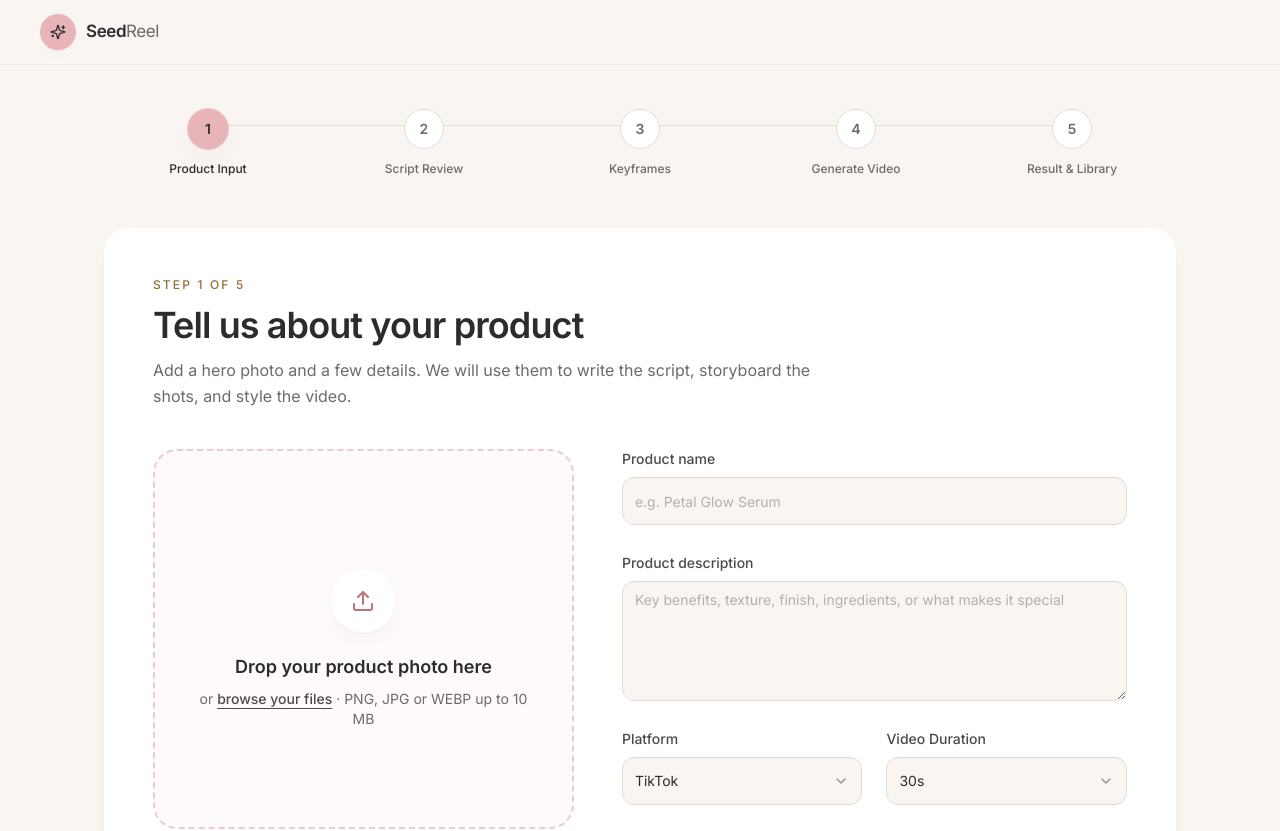
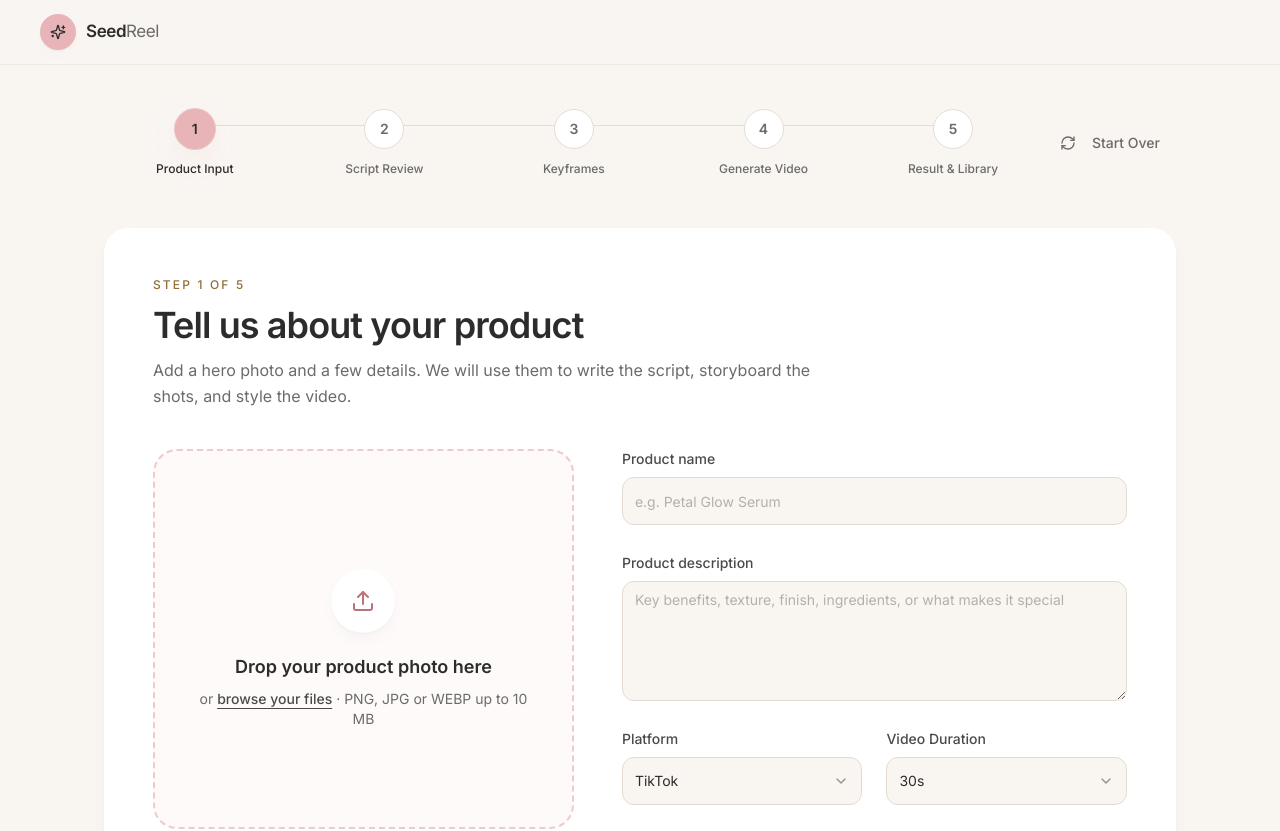
Before and after one commit to rwkb/lumina-studio, a Next.js app: page /create in a window 1280 px wide. Shown: the top 831 px of the page. Built offline with nearby package versions, Linux system fonts and the light colour scheme.

Commit message:
Add 'Start Over' button to clear wizard data and reset
- Add button in wizard header to clear localStorage
- Prompts user for confirmation before resetting
- Redirects to home page after clearing
- Allows users to regenerate scripts with new fixes

```diff
--- a/components/wizard/wizard-shell.tsx
+++ b/components/wizard/wizard-shell.tsx
@@ -2,9 +2,11 @@
 
 import { useCallback, useEffect, useState, type ReactNode } from 'react';
 import { AnimatePresence, motion } from 'framer-motion';
+import { RefreshCw } from 'lucide-react';
 import { SiteHeader } from '@/components/layout/site-header';
 import { SiteFooter } from '@/components/layout/site-footer';
 import { ProgressStepper } from './progress-stepper';
+import { Button } from '@/components/ui/button';
 import { StepProductInput } from './steps/step-product-input';
 import { StepScriptReview } from './steps/step-script-review';
 import { StepKeyframes } from './steps/step-keyframes';
@@ -40,6 +42,7 @@ export function WizardShell() {
   const selectedKeyframeIds = useWizardStore((state) => state.selectedKeyframeIds);
   const generatedVideos = useWizardStore((state) => state.generatedVideos);
   const goToStep = useWizardStore((state) => state.goToStep);
+  const resetWizard = useWizardStore((state) => state.resetWizard);
 
   const [isReady, setIsReady] = useState(false);
   const [direction, setDirection] = useState(1);
@@ -88,7 +91,23 @@ export function WizardShell() {
     <div className="flex min-h-screen flex-col bg-background">
       <SiteHeader />
       <main className="mx-auto w-full max-w-6xl flex-1 px-6 pb-20 pt-10 lg:px-10">
-        <ProgressStepper currentStep={currentStep} onSelect={navigate} />
+        <div className="mb-6 flex items-center justify-between">
+          <ProgressStepper currentStep={currentStep} onSelect={navigate} />
+          <Button
+            variant="ghost"
+            size="sm"
+            onClick={() => {
+              if (confirm('Clear all progress and start over? This cannot be undone.')) {
+                resetWizard();
+                window.location.href = '/';
+              }
+            }}
+            className="text-ink-500 hover:text-ink-700"
+          >
+            <RefreshCw className="mr-2 h-4 w-4" />
+            Start Over
+          </Button>
+        </div>
 
         <div className="mt-12 rounded-3xl border border-white bg-card p-6 shadow-soft sm:p-8 md:p-12">
           <p className="sr-only">
```
